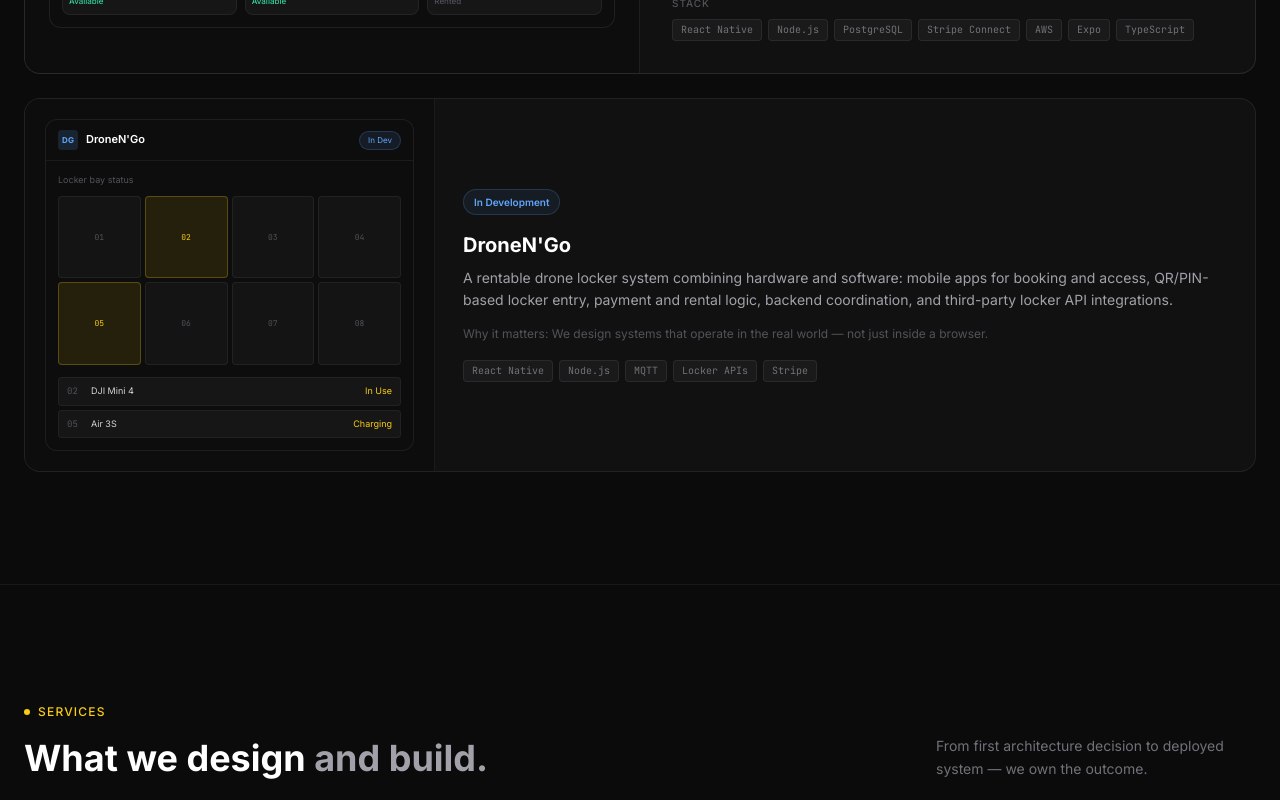
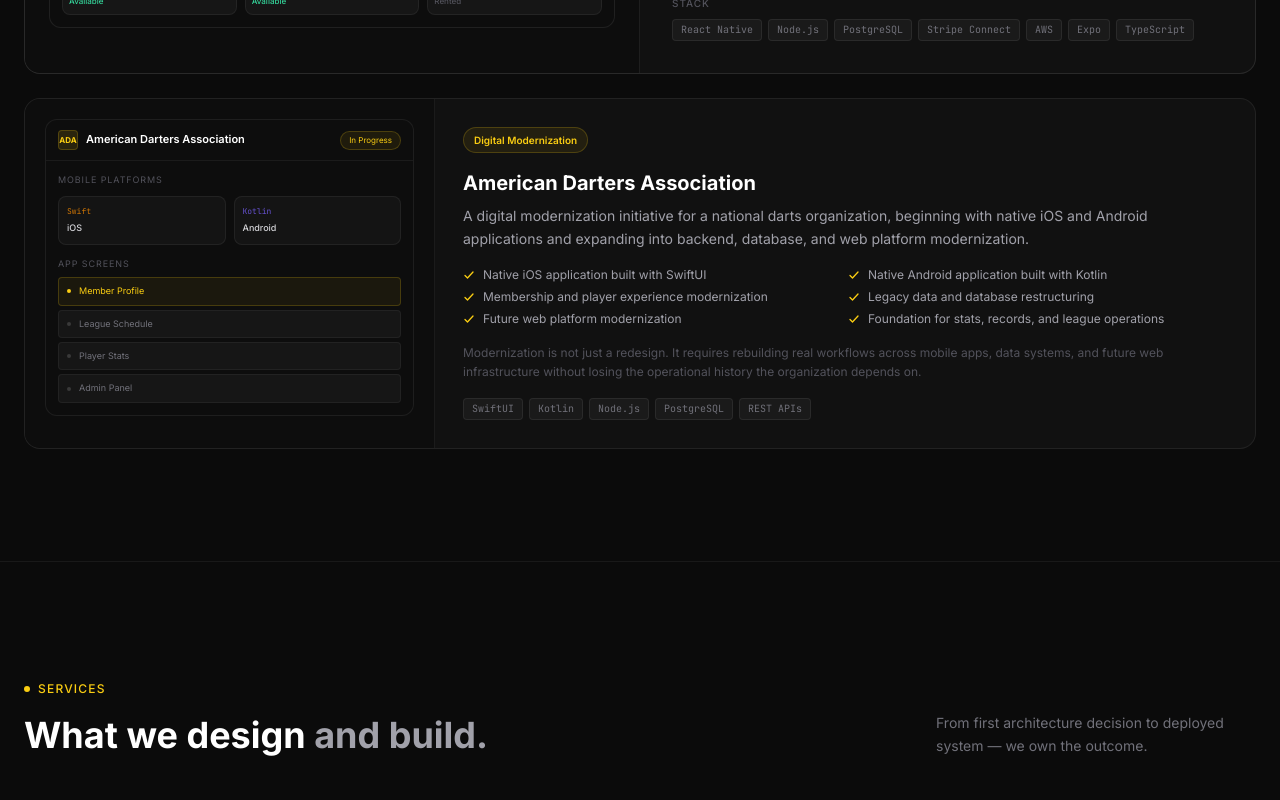
Before and after one commit to Salt-and-Light-Technologies/Homepage, a React (Vite) app: page / in a window 1280 px wide. Shown: the part 1540-2340 px from the top of the page. Built offline with nearby package versions, Linux system fonts and the light colour scheme; no server answers; the database is empty.

Commit message:
Removed DNG with ADA content

```diff
--- a/src/components/Footer.jsx
+++ b/src/components/Footer.jsx
@@ -51,7 +51,7 @@
             <div className="text-[10px] font-semibold text-zinc-600 uppercase tracking-widest mb-1">Products</div>
             {[
               { label: 'MicLocker', sub: 'Audio gear marketplace' },
-              { label: "DroneN'Go", sub: 'Smart locker rental platform' },
+              { label: 'ADA', sub: 'National darts association modernization' },
             ].map(item => (
               <div key={item.label} className="flex flex-col gap-0.5">
                 <span className="text-sm text-zinc-400">{item.label}</span>
--- a/src/components/Products.jsx
+++ b/src/components/Products.jsx
@@ -79,44 +79,56 @@
   )
 }
 
-function DroneGoPreview() {
+function ADAPreview() {
+  const screens = [
+    { label: 'Member Profile', active: true },
+    { label: 'League Schedule', active: false },
+    { label: 'Player Stats', active: false },
+    { label: 'Admin Panel', active: false },
+  ]
+  const platforms = [
+    { name: 'iOS', icon: 'Swift', color: 'rgba(250,140,0,0.8)' },
+    { name: 'Android', icon: 'Kotlin', color: 'rgba(123,97,255,0.8)' },
+  ]
   return (
     <div className="w-full rounded-xl overflow-hidden border"
          style={{borderColor:'rgba(255,255,255,0.07)', background:'#0d0d0d'}}>
       <div className="flex items-center justify-between px-3 py-2.5 border-b"
            style={{borderColor:'rgba(255,255,255,0.06)'}}>
         <div className="flex items-center gap-2">
-          <div className="w-5 h-5 rounded bg-blue-400/15 flex items-center justify-center">
-            <span className="text-[8px] text-blue-400 font-bold">DG</span>
+          <div className="w-5 h-5 rounded flex items-center justify-center"
+               style={{background:'rgba(250,205,18,0.12)', border:'1px solid rgba(250,205,18,0.2)'}}>
+            <span className="text-[8px] text-[#facd12] font-bold">ADA</span>
           </div>
-          <span className="text-[11px] font-semibold text-white">DroneN'Go</span>
+          <span className="text-[11px] font-semibold text-white">American Darters Association</span>
         </div>
-        <span className="text-[8px] px-2 py-0.5 rounded-full text-blue-400 bg-blue-400/10 border border-blue-400/20">In Dev</span>
+        <span className="text-[8px] px-2 py-0.5 rounded-full text-[#facd12]"
+              style={{background:'rgba(250,205,18,0.08)', border:'1px solid rgba(250,205,18,0.2)'}}>
+          In Progress
+        </span>
       </div>
       <div className="p-3">
-        <div className="text-[9px] text-zinc-600 mb-2">Locker bay status</div>
-        <div className="grid grid-cols-4 gap-1 mb-3">
-          {Array.from({length:8}).map((_,i) => (
-            <div key={i} className="aspect-square rounded flex items-center justify-center text-[8px] font-mono"
-                 style={{
-                   background: i===1||i===4 ? 'rgba(250,205,18,0.1)' : 'rgba(255,255,255,0.03)',
-                   border: `1px solid ${i===1||i===4 ? 'rgba(250,205,18,0.25)' : 'rgba(255,255,255,0.06)'}`,
-                   color: i===1||i===4 ? '#facd12' : '#52525b',
-                 }}>
-              {String(i+1).padStart(2,'0')}
+        <div className="text-[9px] text-zinc-600 mb-2 uppercase tracking-widest">Mobile platforms</div>
+        <div className="flex gap-2 mb-3">
+          {platforms.map(p => (
+            <div key={p.name} className="flex-1 rounded-lg px-2 py-2 flex flex-col gap-1"
+                 style={{background:'rgba(255,255,255,0.03)', border:'1px solid rgba(255,255,255,0.06)'}}>
+              <span className="text-[8px] font-mono" style={{color:p.color}}>{p.icon}</span>
+              <span className="text-[9px] text-zinc-300 font-medium">{p.name}</span>
             </div>
           ))}
         </div>
+        <div className="text-[9px] text-zinc-600 mb-1.5 uppercase tracking-widest">App screens</div>
         <div className="flex flex-col gap-1">
-          {[
-            { bay:'02', model:'DJI Mini 4', status:'In Use' },
-            { bay:'05', model:'Air 3S', status:'Charging' },
-          ].map(row => (
-            <div key={row.bay} className="flex items-center gap-2 px-2 py-1.5 rounded text-[9px]"
-                 style={{background:'#161616', border:'1px solid rgba(255,255,255,0.05)'}}>
-              <span className="font-mono text-zinc-600 w-4">{row.bay}</span>
-              <span className="text-zinc-300 flex-1">{row.model}</span>
-              <span className="text-[#facd12]">{row.status}</span>
+          {screens.map(s => (
+            <div key={s.label} className="flex items-center gap-2 px-2 py-1.5 rounded text-[9px]"
+                 style={{
+                   background: s.active ? 'rgba(250,205,18,0.06)' : '#161616',
+                   border: `1px solid ${s.active ? 'rgba(250,205,18,0.2)' : 'rgba(255,255,255,0.05)'}`,
+                 }}>
+              <span className="w-1 h-1 rounded-full shrink-0"
+                    style={{background: s.active ? '#facd12' : 'rgba(255,255,255,0.15)'}} />
+              <span style={{color: s.active ? '#facd12' : '#71717a'}}>{s.label}</span>
             </div>
           ))}
         </div>
@@ -213,36 +225,54 @@
           </div>
         </div>
 
-        {/* DroneN'Go — secondary */}
+        {/* ADA — secondary */}
         <div className="rounded-2xl overflow-hidden"
              style={{border:'1px solid rgba(255,255,255,0.07)', background:'#111111'}}>
           <div className="grid md:grid-cols-3 gap-0">
             {/* Preview */}
             <div className="p-5 border-b md:border-b-0 md:border-r"
                  style={{borderColor:'rgba(255,255,255,0.06)', background:'#0d0d0d'}}>
-              <DroneGoPreview />
+              <ADAPreview />
             </div>
             {/* Info */}
             <div className="md:col-span-2 p-7 flex flex-col justify-center gap-4">
               <div className="flex items-center gap-2">
-                <span className="text-[10px] px-2.5 py-1 rounded-full font-semibold text-blue-400"
-                      style={{background:'rgba(96,165,250,0.08)', border:'1px solid rgba(96,165,250,0.2)'}}>
-                  In Development
+                <span className="text-[10px] px-2.5 py-1 rounded-full font-semibold"
+                      style={{background:'rgba(250,205,18,0.08)', color:'#facd12', border:'1px solid rgba(250,205,18,0.2)'}}>
+                  Digital Modernization
                 </span>
               </div>
               <div>
-                <h3 className="text-xl font-bold text-white mb-2">DroneN'Go</h3>
+                <h3 className="text-xl font-bold text-white mb-2">American Darters Association</h3>
                 <p className="text-sm text-zinc-400 leading-relaxed">
-                  A rentable drone locker system combining hardware and software: mobile apps
-                  for booking and access, QR/PIN-based locker entry, payment and rental logic,
-                  backend coordination, and third-party locker API integrations.
+                  A digital modernization initiative for a national darts organization, beginning with
+                  native iOS and Android applications and expanding into backend, database, and web
+                  platform modernization.
                 </p>
-                <p className="text-xs text-zinc-600 mt-3 leading-relaxed">
-                  Why it matters: We design systems that operate in the real world — not just inside a browser.
+                <div className="grid grid-cols-1 sm:grid-cols-2 gap-1.5 mt-4">
+                  {[
+                    'Native iOS application built with SwiftUI',
+                    'Native Android application built with Kotlin',
+                    'Membership and player experience modernization',
+                    'Legacy data and database restructuring',
+                    'Future web platform modernization',
+                    'Foundation for stats, records, and league operations',
+                  ].map(f => (
+                    <div key={f} className="flex items-start gap-2 text-xs text-zinc-400">
+                      <svg width="12" height="12" viewBox="0 0 12 12" fill="none" className="mt-[2px] shrink-0">
+                        <path d="M2 6.5L4.5 9L10 3" stroke="#facd12" strokeWidth="1.3" strokeLinecap="round" strokeLinejoin="round"/>
+                      </svg>
+                      {f}
+                    </div>
+                  ))}
+                </div>
+                <p className="text-xs text-zinc-600 mt-4 leading-relaxed">
+                  Modernization is not just a redesign. It requires rebuilding real workflows across mobile apps,
+                  data systems, and future web infrastructure without losing the operational history the organization depends on.
                 </p>
               </div>
               <div className="flex flex-wrap gap-1.5">
-                {['React Native', 'Node.js', 'MQTT', 'Locker APIs', 'Stripe'].map(t => (
+                {['SwiftUI', 'Kotlin', 'Node.js', 'PostgreSQL', 'REST APIs'].map(t => (
                   <span key={t} className="text-[10px] px-2 py-0.5 rounded font-mono text-zinc-500"
                         style={{background:'rgba(255,255,255,0.04)', border:'1px solid rgba(255,255,255,0.07)'}}>
                     {t}
```
